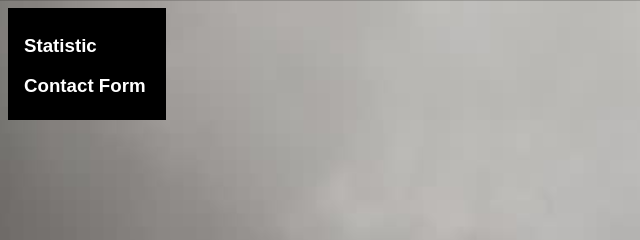
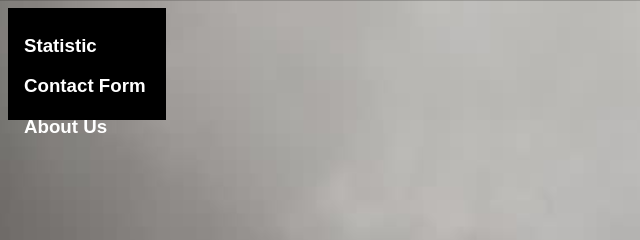
Before and after one commit to afyusrefova/The-Bletchley-Game, a plain HTML site: page Website/Index.html in a window 1280 px wide. Shown: the top 240 px of the page, 0-640 px from the left. Drawn offline with Linux system fonts and the light colour scheme.

Commit message:
Add About us in index.html

```diff
--- a/Website/Index.html
+++ b/Website/Index.html
@@ -6,6 +6,7 @@
   <div class="bar-block black" style="width:10%">
     <a href="statistic.html"><h3><div class="bar-item hover-red">Statistic</div></h3></a>
     <a href="contact.html"><h3><div class="bar-item hover-green">Contact Form</div></h3></a>
+    <a href="aboutus.html"><h3><div class="bar-item hover-green">About Us</div></h3></a>
   </div>
 
   <div class="jumbo display-middle">The Bletchley Game</div>
```
